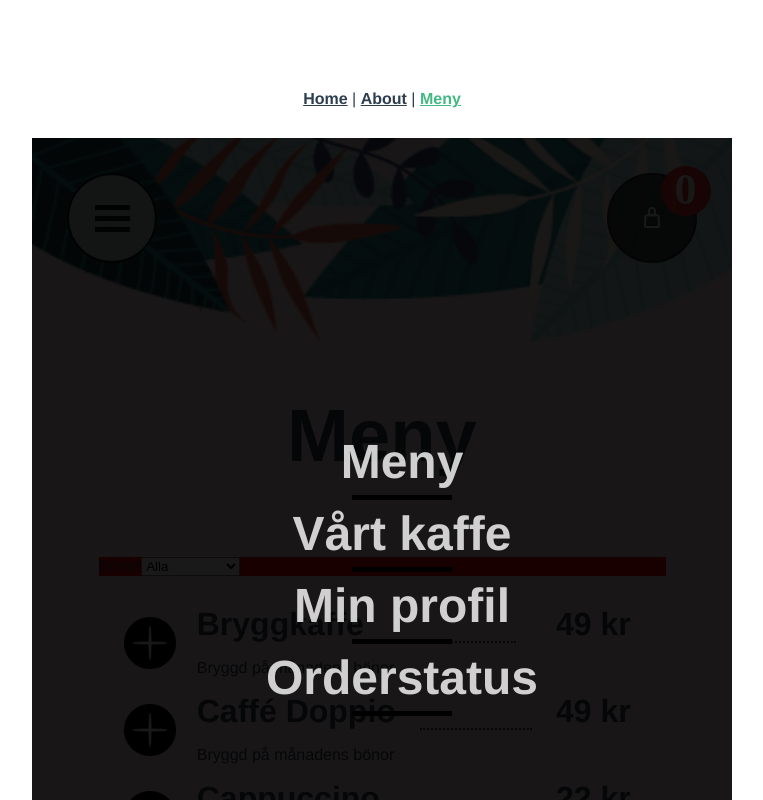
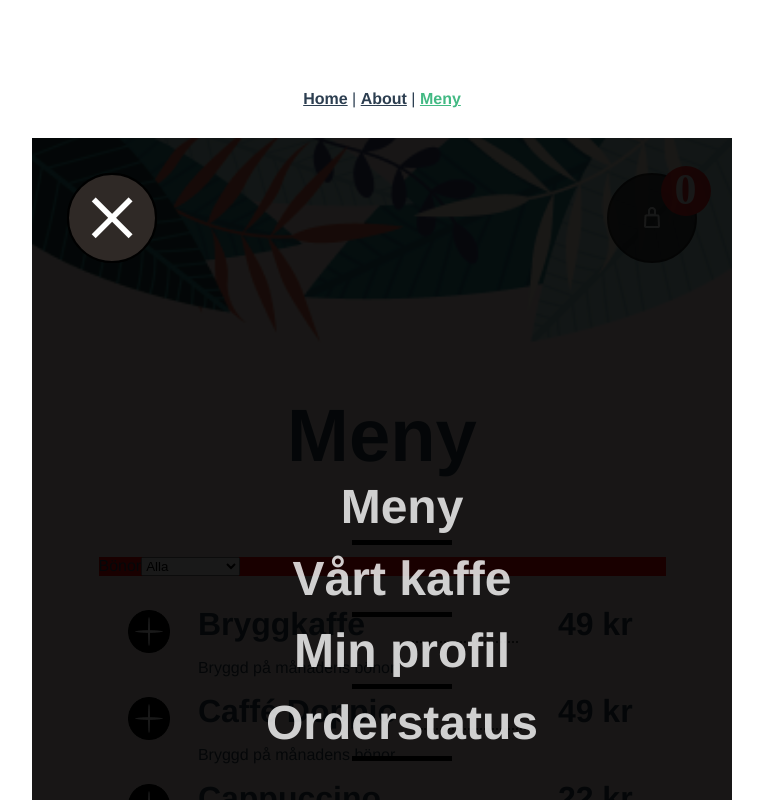
Before and after one commit to FelixGrahn/Airbean, a Vue app in the folder airbeanmap/: page /Meny in a window 1280 px wide. Both pictures are taken after a click on the element 370 px from the left and 218 px from the top of the page. Shown: the top 800 px of the page, without its empty margins (258-1021 px from the left). Built offline with nearby package versions, Linux system fonts and the light colour scheme.

Commit message:
added logout, close button, added localstorage

```diff
--- a/airbeanmap/src/App.vue
+++ b/airbeanmap/src/App.vue
@@ -28,11 +28,20 @@ export default {
     HamburgerMenu,
     Cart,
   },
+  created() {
+    this.checklocalstorage();
+  },
   methods: {
     increment() {
     this.$store.commit('increment')
     console.log(this.$store.state.count)
-  }
+    },
+    checklocalstorage() {
+      let getuser=localStorage.getItem("user");
+      if (getuser) {
+        this.$store.commit("loginfromlocal", getuser);
+      }
+    },
   }
 };
 </script>
--- a/airbeanmap/src/components/Cart.vue
+++ b/airbeanmap/src/components/Cart.vue
@@ -1,5 +1,6 @@
 <template>
   <div class="wrapper">
+    <Nav :hideMenu="true" :bgimage="true" />
     <div class="innerWrapper">
       <h1>Din beställning</h1>
 
@@ -41,7 +42,11 @@
 </template>
 
 <script>
+import Nav from "@/components/Nav.vue";
 export default {
+  components: {
+    Nav,
+  },
   data() {
     return {
       shortcut: this.$store.state,
@@ -73,6 +78,9 @@ export default {
 
       }this.$root.$router.push(param);
 
+    },
+    hideShowStatus() {
+        this.$store.commit('hideShowStatus')
     },
   },
 };
@@ -111,7 +119,6 @@ h3 {
   background-color: white;
   margin-left: auto;
   margin-right: auto;
-  margin-top: 130px;
   padding: 0;
   color: rgba(0, 0, 0, 0.8);
 }
--- a/airbeanmap/src/components/Hamburgarmeny.vue
+++ b/airbeanmap/src/components/Hamburgarmeny.vue
@@ -1,9 +1,14 @@
 <template>
     <div class="wrapper">
         <!--{{this.$root.$data.displayNavMenu}}-->
+        <div class="button" v-on:click="hideShowMenu()"><span class="plus">+</span></div>
         <ul>
             <li v-for="(menu, index) in menuOps" :key="index" class="option">
                 <div class="link" @click="goto(menu.myUrl)">{{menu.title}}</div>
+                <div class="underline"></div>
+            </li>
+            <li class="option" v-if="this.$store.state.loggedin">
+                <div class="link" @click="localKill()">Logga ut</div>
                 <div class="underline"></div>
             </li>
         </ul>
@@ -44,6 +49,12 @@ export default {
             else {
                 this.$root.$router.push(param);
             }
+        },
+        hideShowMenu() {
+            this.$store.commit('hideShowMenu');
+        },
+        localKill() {
+            this.$store.commit('logout');
         }
     }
 
@@ -52,12 +63,28 @@ export default {
 
 <style scoped>
 
+.plus {
+    transform: rotate(45deg);
+    width:100%;
+    height:100%;
+    display:block;
+}
+.button {
+    width:90px;
+    height:90px;
+    font-size:7em;
+    line-height:75%;
+    text-align:center;
+    padding: 0;
+    margin: 35px auto 200px 35px;
+    box-sizing:border-box;
+}
+
 .wrapper {
 
     display:flex;
     flex-flow:column nowrap;
     align-content: center;
-    justify-content: center;
     width:700px;
     height:110%;
     background-color:rgba(0,0,0,0.9);
--- a/airbeanmap/src/components/Nav.vue
+++ b/airbeanmap/src/components/Nav.vue
@@ -1,10 +1,11 @@
 <template>
-  <nav class="navbar backgroundImg">
-    <div class="button menu" v-on:click="hideShowMenu()">
+  <nav class="navbar" :class="{backgroundImg : !bgimage}">
+    <div class="button menu" v-on:click="hideShowMenu()" v-if="!hideMenu">
       <div></div>
       <div></div>
       <div></div>
     </div>
+    <div class="button_invisible" v-else></div>
     <div class="button bag" v-on:click="hideShowStatus()" v-if="!hideCart">
       <span class="showamount">{{visaantal()}}</span>
     </div>
@@ -17,7 +18,9 @@
 export default {
 
   props: {
-      hideCart : Boolean
+      hideCart : Boolean,
+      hideMenu : Boolean,
+      bgimage: Boolean,
   },
   methods: {
       visaantal: function() {
@@ -75,17 +78,19 @@ export default {
   margin-top: 35%;
 }
 
-.button {
+.button, .button_invisible {
   width: 90px;
   height: 90px;
+  display: block;
+  box-sizing: border-box;
+  margin:0;
+  padding:0;
+}
+.button {
   border-radius: 50%;
-  display: block;
   background-color: #202020;
   cursor: pointer;
-  box-sizing: border-box;
   opacity: 0.8;
-  margin:0;
-  padding:0;
 }
 .button:hover {
   border: 4px solid red;
--- a/airbeanmap/src/components/ProfileOverlay.vue
+++ b/airbeanmap/src/components/ProfileOverlay.vue
@@ -1,5 +1,6 @@
 <template>
   <div class="wrapper">
+      <Nav :hideCart="true" :bgimage="true" />
       <div class="innerWrapper">
             <img src="@/assets/Group6.png" class="img" alt="image">
           <h2>Välkommen till AirBean-familjen!</h2>
@@ -30,6 +31,8 @@
 </template>
 
 <script>
+import Nav from "@/components/Nav.vue";
+
 export default {
 
     data() {
@@ -40,19 +43,36 @@ export default {
             checked: false,
         }
     },
+    components: {
+    Nav,
+    },
     methods: {
         login: function(un, pw) {
             this.errorlog=[];
+            let emailok = this.validEmail(un);
 
             if (this.email.length <= 0 || this.password <= 0) {
                 this.errorlog.push("Fields can't be blank.");
             }
             if (!this.checked) {
-                this.errorlog.push("You must accept DGPR.");
+                this.errorlog.push("You must accept GDPR.");
+            }
+            if (!emailok) {
+                this.errorlog.push("Email must be valid.");
             }
 
-            if (this.errorlog.length <= 0) {this.$store.commit('login', {user:un, pass:pw});}
+            if (this.errorlog.length <= 0) {
+                this.$store.commit('login', {user:un, pass:pw});
+                if (!this.$store.getters.checklogin) {
+                    this.errorlog.push("Wrong email and/or password.");
+                }
+            }
 
+        }
+        ,
+        validEmail: function (email) {
+            let re = /^(([^<>()[\]\\.,;:\s@"]+(\.[^<>()[\]\\.,;:\s@"]+)*)|(".+"))@((\[[0-9]{1,3}\.[0-9]{1,3}\.[0-9]{1,3}\.[0-9]{1,3}\])|(([a-zA-Z\-0-9]+\.)+[a-zA-Z]{2,}))$/;
+            return re.test(email);
         }
 
         /*
@@ -77,7 +97,6 @@ export default {
     background-color:white;
     color:red;
     width:70%;
-    min-height:100px;
     margin-bottom:40px;
     text-align:left;
     font-weight:900;
@@ -111,7 +130,7 @@ h2 {
     background-color:rgba(0,0,0,0.9);
     margin-left:auto;
     margin-right:auto;
-    z-index:10;
+    z-index:5;
     position:absolute;
 
 
@@ -125,7 +144,7 @@ h2 {
     width:90%;
     height:90%;
     background-color:#F3E4E1;
-    margin: 130px auto 20px auto;
+    margin: 0px auto 20px auto;
     padding:100px 0 0 0;
     color:rgba(0,0,0,0.7);
 }
--- a/airbeanmap/src/store/index.js
+++ b/airbeanmap/src/store/index.js
@@ -103,9 +103,6 @@ export default new Vuex.Store({
     },
   },
   mutations: {
-    increment(state) {
-      state.count++;
-    },
     add(state, param) {
       state.orders[param].amount++;
     },
@@ -139,6 +136,10 @@ export default new Vuex.Store({
         state.orders.push({ name: param.name, price: param.price, amount: 1 });
       }
     },
+    loginfromlocal: function(state, payload) {
+      state.loggedin = true;
+      state.useractive = payload;
+    },
     login: function(state, param) {
       for (let i = 0; i < state.userlist.length; i++) {
         if (
@@ -147,8 +148,13 @@ export default new Vuex.Store({
         ) {
           state.loggedin = true;
           state.useractive = i;
+          localStorage.setItem("user", i);
         }
       }
+    },
+    logout: function(state) {
+      state.loggedin = false;
+      localStorage.removeItem("user");
     },
   },
   actions: {},
--- a/airbeanmap/src/views/Meny.vue
+++ b/airbeanmap/src/views/Meny.vue
@@ -19,7 +19,9 @@
 
         <div class="orderinfo" v-for="(kaffe, index) of this.$root.$data.sortiment" :key="index">
           <div v-if="hideshow(index)" class="orderinfo_inner">
-          <img class="addtocartclass" v-on:click="placeorder($root.$data.sortiment[index])" src="../assets/addtocart.png" />
+          <div class="addtocartclass">
+          <img class="imgadd" v-on:click="placeorder($root.$data.sortiment[index])" src="../assets/addtocart.png" />
+          </div>
           <div class="textspecific">
             <h1 @click="merInfo(index)" class="h1-link">{{$root.$data.sortiment[index].name}}</h1><div class="dots"></div><h1>{{$root.$data.sortiment[index].price}} kr</h1>
             <p>{{$root.$data.sortiment[index].desc}}</p>
@@ -123,7 +125,8 @@ export default {
           */
        },
        merInfo(param) {
-         this.showruta = param;
+         if (param == this.showruta) {this.showruta=-1;}
+         else {this.showruta = param;}
        }
     }
 }
@@ -229,7 +232,21 @@ padding:0;
     width: 10%;
     display: flex;
     height: 10%;
-    padding: 2% 4% 0 0;
+    padding-right:4%;
+    margin:0;
+}
+.imgadd {
+    width: 80%;
+    height: 80%;
+    margin:0;
+    padding: 0;
+    cursor:pointer;
+    border:4px solid transparent;
+}
+.imgadd:hover {
+   border:4px solid red;
+   border-radius:50%;
+
 }
 .MenyHeader {
   font-weight: 700;
@@ -244,9 +261,10 @@ padding:0;
 }
 .info {
   background-color: white;
-  width: 70%;
+  width: 90%;
   border: 2px solid black;
   min-height: 90px;
   padding: 10px;
+  text-align:left;
 }
 </style>
```
